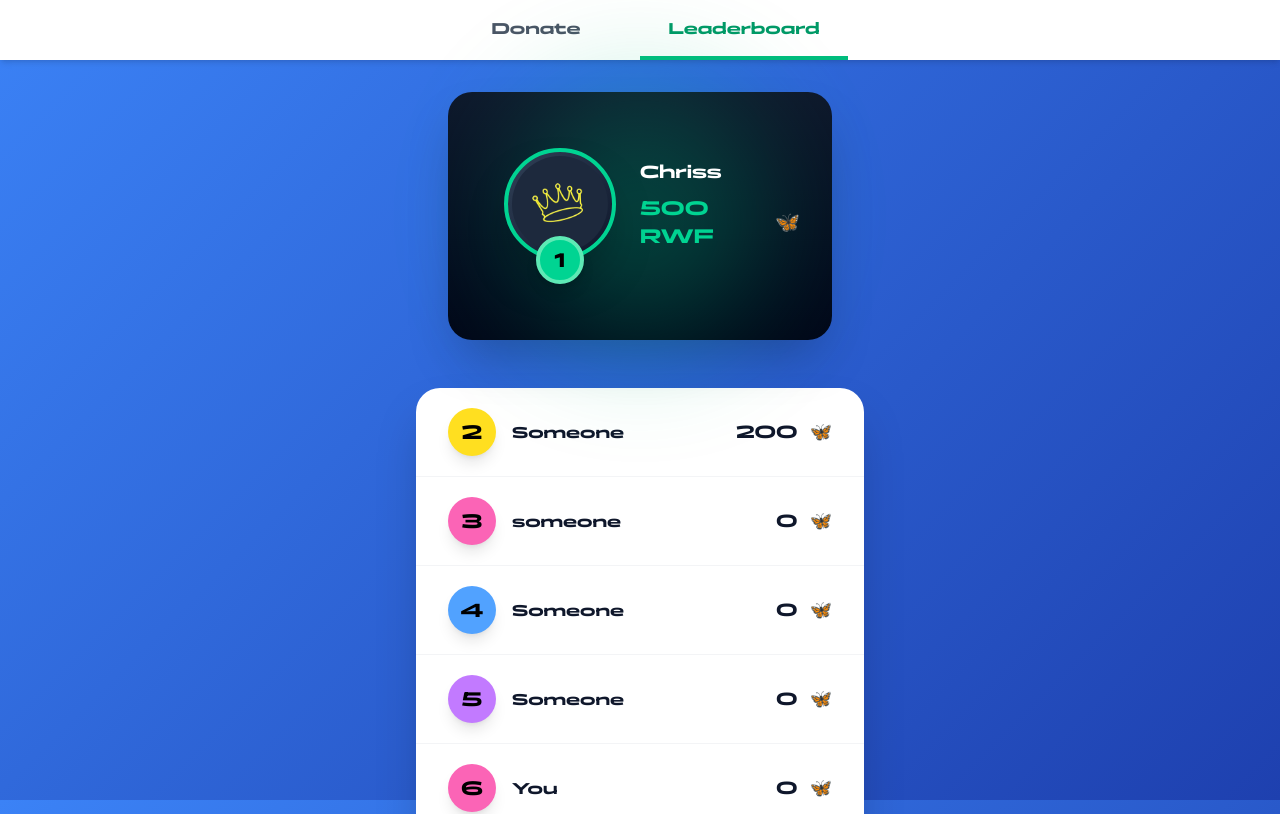
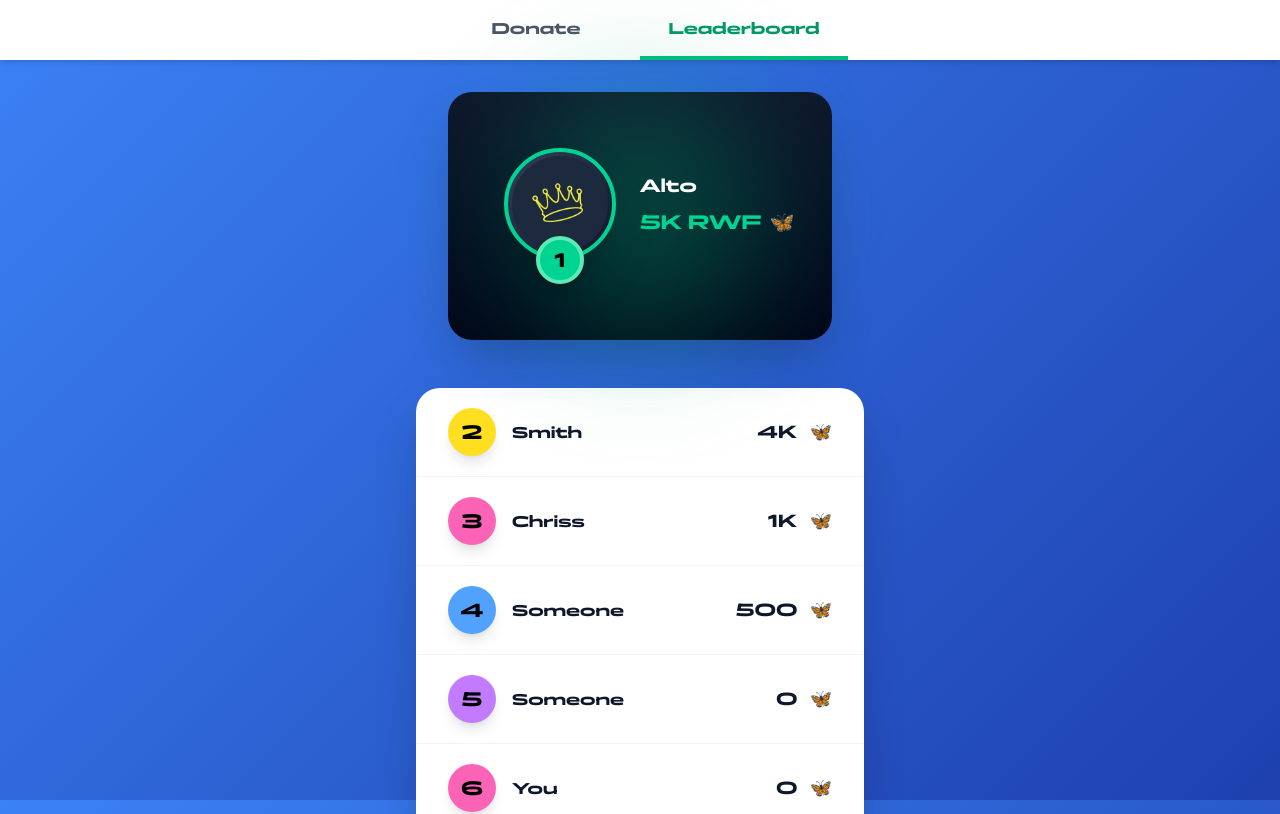
Before and after one commit to anonsites/fundz, a Next.js app: page /board in a window 1280 px wide. Shown: the top 814 px of the page. Built offline with nearby package versions, Linux system fonts and the light colour scheme.

Commit message:
New contributors

```diff
--- a/app/page.tsx
+++ b/app/page.tsx
@@ -48,7 +48,7 @@ export default function Home() {
             <div className="mb-6">
               <div className="flex items-center justify-between mb-3">
                 <span className="text-base sm:text-lg font-black text-emerald-600">
-                  700 / 50k RWF
+                  10.5k / 50k RWF
                 </span>
               </div>
               <div className="w-full bg-gray-200 rounded-full h-3 overflow-hidden">
@@ -56,7 +56,7 @@ export default function Home() {
               </div>
             </div>
             <p className="text-center text-xs sm:text-sm text-gray-600">
-              1.4% funded
+              21% funded
             </p>
           </div>
         </div>
--- a/data/contributors.ts
+++ b/data/contributors.ts
@@ -9,29 +9,29 @@ export interface Contributor {
 export const leaderboardData: Contributor[] = [
   {
     rank: 1,
-    name: 'Chriss',
-    amount: '500',
+    name: 'Alto',
+    amount: '5K',
     badge: 'bg-emerald-400',
     avatar: '/images/crown-icon.png',
   },
   {
     rank: 2,
-    name: 'Someone',
-    amount: '200',
+    name: 'Smith',
+    amount: '4K',
     badge: 'bg-yellow-300',
     avatar: '/images/find-image',
   },
   {
     rank: 3,
-    name: 'someone',
-    amount: '0',
+    name: 'Chriss',
+    amount: '1K',
     badge: 'bg-pink-400',
     avatar: '/images/find-image',
   },
   {
     rank: 4,
     name: 'Someone',
-    amount: '0',
+    amount: '500',
     badge: 'bg-blue-400',
     avatar: '/images/find-image',
   },
```
